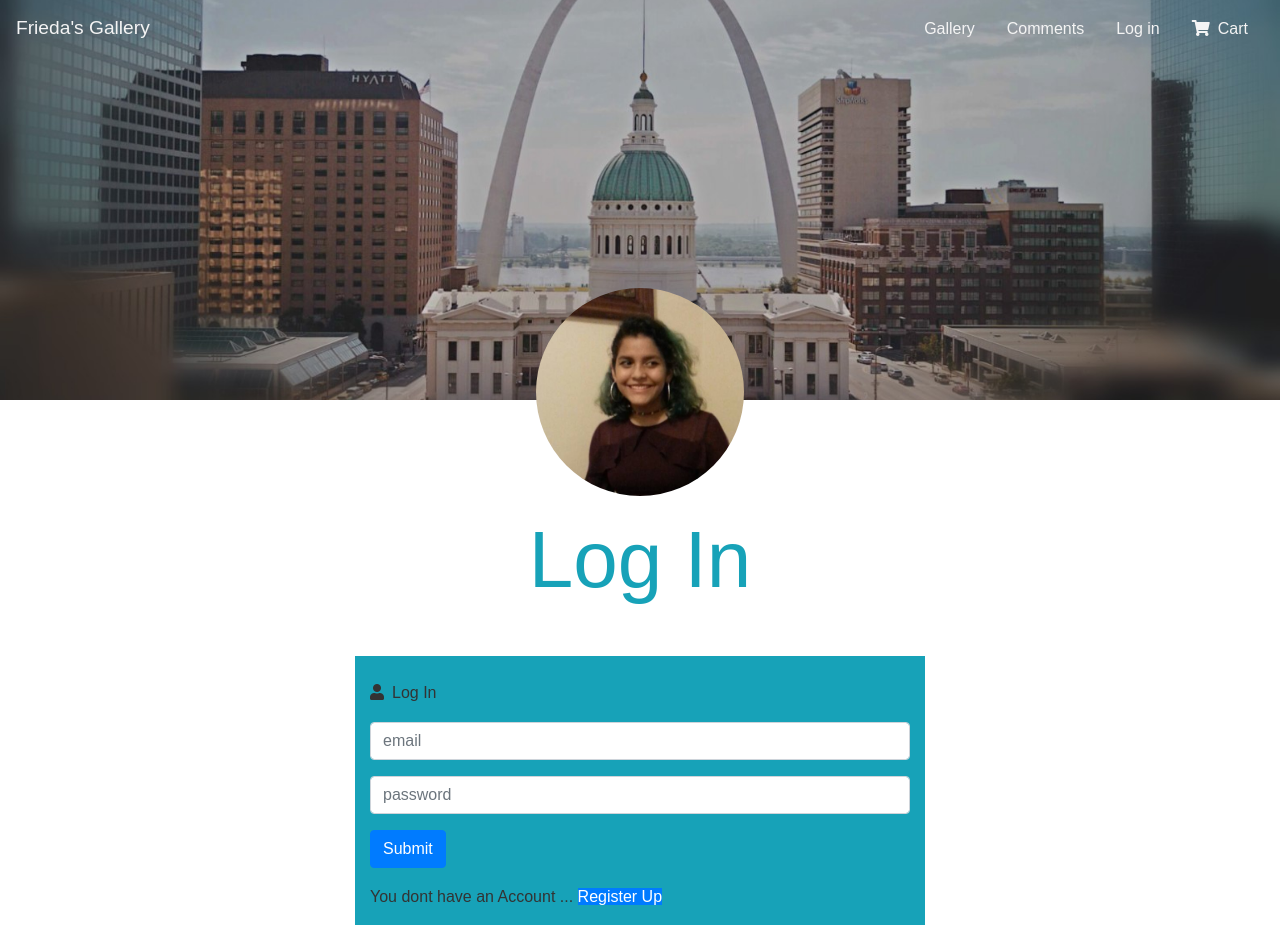
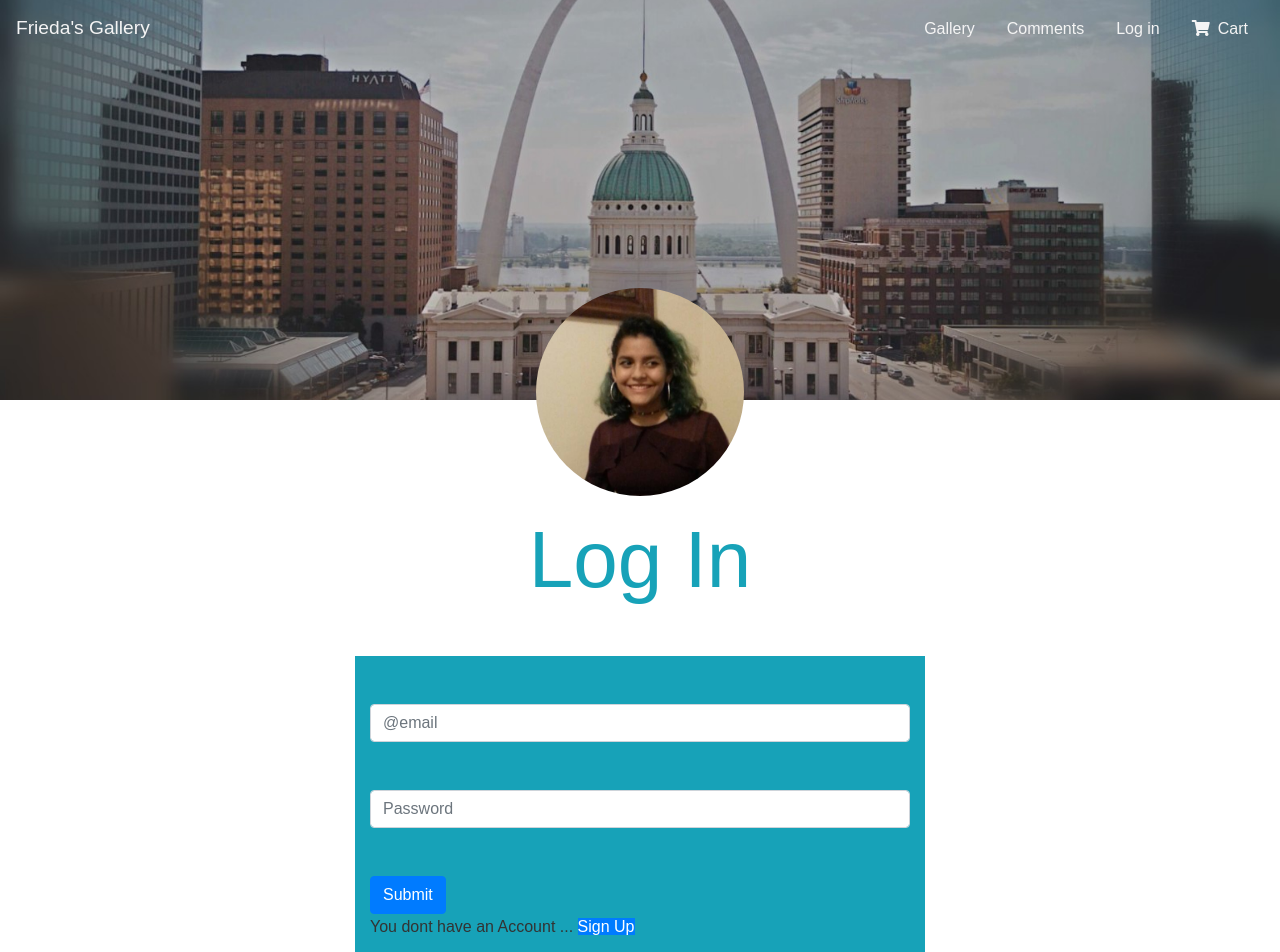
Before and after one commit to salvadorsilvajr/frieda-react-fornt-back-end, a React (Create React App) app in the folder client/: page /login in a window 1280 px wide. Shown: the top 952 px of the page. Built offline with nearby package versions, Linux system fonts and the light colour scheme; the HTML template or start-up script is replaced by a standard one.

Commit message:
login and register forms done with links L-33

```diff
--- a/client/package.json
+++ b/client/package.json
@@ -6,6 +6,7 @@
 		"@testing-library/jest-dom": "^4.2.4",
 		"@testing-library/react": "^9.5.0",
 		"@testing-library/user-event": "^7.2.1",
+		"axios": "^0.19.2",
 		"moment": "^2.27.0",
 		"react": "^16.13.1",
 		"react-dom": "^16.13.1",
--- a/client/src/components/auth/Login.js
+++ b/client/src/components/auth/Login.js
@@ -1,45 +1,88 @@
-import React, { Fragment } from 'react'
-import { Link } from 'react-router-dom'
+import React, { Fragment, useState } from "react";
+import { Link } from "react-router-dom";
+import { connect } from "react-redux";
+import { setAlert } from "../../actions/alert";
+import PropTypes from "prop-types";
 
-function Login() {
+const Login = ({ setAlert }) => {
+  const [formData, setFomrData] = useState({
+    email: "",
+    password: "",
+  });
+
+  const { email, password } = formData;
+
+  const onChange = (e) =>
+    setFomrData({ ...formData, [e.target.name]: e.target.value });
+
+  const onSubmit = (e) => {
+    e.preventDefault();
+    console.log(formData);
+  };
+
   return (
     <Fragment>
-   <container className="login">
       <h2>Log In</h2>
-      <div className="container ">
-         <div className="row">
-            <div className="col-lg-3"></div>
-            <div className="col-lg-6 commentsForm">
-               <div className="form ">
-                  <i className="fas fa-user mr-2"></i>
-                  <label for="usr">Log In</label>
-                  <div className="form-group row">
-                     <div className="col ">
-                       <input className="form-control" id="email" type="email" placeholder="email"/>
+      <div className='container '>
+        <div className='row'>
+          <div className='col-lg-3'></div>
+          <div className='col-lg-6 signupForm'>
+            <form className='form' onSubmit={(e) => onSubmit(e)}>
+              <div className='form-group row'>
+                <div className='col'>
+                  <input
+                    className='form-control'
+                    name='email'
+                    value={email}
+                    onChange={(e) => onChange(e)}
+                    type='email'
+                    placeholder='@email'
+                  />
                 </div>
               </div>
-                  <div className="form-group row">
-                     <div className="col ">
-                       <input className="form-control" id="password" type="password" placeholder="password"/>
+              <div className='form-group row'>
+                <div className='col'>
+                  <input
+                    className='form-control'
+                    name='password'
+                    value={password}
+                    onChange={(e) => onChange(e)}
+                    type='password'
+                    placeholder='Password'
+                  />
                 </div>
               </div>
-                  <div className="form-group">
-                     <div >
-                       <button type="submit" className="btn btn-primary">Submit</button>
+              <div className='form-group'>
+                <div>
+                  <button
+                    type='Submit'
+                    className='btn btn-primary'
+                    value='login'
+                  >
+                    Submit
+                  </button>
+                </div>
+                <div>
+                  <p>
+                    You dont have an Account ...{" "}
+                    <span>
+                      <Link className=' bg-primary text-white' to='/register'>
+                        Sign Up
+                      </Link>
+                    </span>
+                  </p>
                 </div>
               </div>
-                  <div>
-                     <p>You dont have an Account ...  <span><Link className=" bg-primary text-white" to="/register">Register Up</Link></span></p>
+            </form>
+          </div>
+          <div className='col-lg-3'></div>
         </div>
       </div>
-            </div>
-            <div className="col-lg-3"></div>
-         </div>
-      </div>
-   </container>
+    </Fragment>
+  );
+};
+Login.propTypes = {
+  setAlert: PropTypes.func.isRequired,
+};
 
-      </Fragment>
-   )
-}
-
-export default Login
+export default connect(null, { setAlert })(Login);
--- a/client/src/components/auth/Register.js
+++ b/client/src/components/auth/Register.js
@@ -1,77 +1,138 @@
-import React, {Fragment, useState} from 'react';
-import { connect } from 'react-redux';
-import { setAlert } from '../../actions/alert'
-import PropTypes from 'prop-types'
-
+import React, { Fragment, useState } from "react";
+import { Link } from "react-router-dom";
+import { connect } from "react-redux";
+import { setAlert } from "../../actions/alert";
+import PropTypes from "prop-types";
 
 const Register = ({ setAlert }) => {
   const [formData, setFomrData] = useState({
-      name: '',
-      lastname: '',
-      email: '',
-      phone: '',
-      password: '',
-      password2: ''
+    name: "",
+    lastname: "",
+    email: "",
+    phone: "",
+    password: "",
+    password2: "",
   });
 
   const { name, lastname, email, phone, password, password2 } = formData;
 
-   const onChange = e => setFomrData({ ...formData, [e.target.name]: e.target.value});
+  const onChange = (e) =>
+    setFomrData({ ...formData, [e.target.name]: e.target.value });
 
-   const onSubmit = e => {
+  const onSubmit = (e) => {
     e.preventDefault();
-      if(password !== password2) {
-         setAlert('passwords do not match','danger')
+    if (password !== password2) {
+      setAlert("passwords do not match", "danger");
     } else {
-         console.log(formData)
+      console.log(formData);
     }
-   }
+  };
 
-   return <Fragment>
+  return (
+    <Fragment>
       <h2>Register Up</h2>
-         <div className="container ">
-            <div className="row">
-               <div className="col-lg-3"></div>
-               <div className="col-lg-6 signupForm">
-                  <form className="form" onSubmit={e => onSubmit(e)}>
-                     <div className="form-group row">
-                        <div className="col-6 ">
-                           <input className="form-control" name="name" value={name} onChange={e => onChange(e)} required type="text" placeholder="Name"/>
+      <div className='container '>
+        <div className='row'>
+          <div className='col-lg-3'></div>
+          <div className='col-lg-6 signupForm'>
+            <form className='form' onSubmit={(e) => onSubmit(e)}>
+              <div className='form-group row'>
+                <div className='col-6 '>
+                  <input
+                    className='form-control'
+                    name='name'
+                    value={name}
+                    onChange={(e) => onChange(e)}
+                    type='text'
+                    placeholder='Name'
+                  />
                 </div>
-                        <div className="col ">
-                           <input className="form-control" name="lastname" value={lastname} onChange={e => onChange(e)} type="text" placeholder="Last name"/>
+                <div className='col '>
+                  <input
+                    className='form-control'
+                    name='lastname'
+                    value={lastname}
+                    onChange={(e) => onChange(e)}
+                    type='text'
+                    placeholder='Last name'
+                  />
                 </div>
               </div>
-                     <div className="form-group row">
-                        <div className="col-8 ">
-                           <input className="form-control" name="email" value={email} onChange={e => onChange(e)} required type="email" placeholder="@email"/>
+              <div className='form-group row'>
+                <div className='col-8 '>
+                  <input
+                    className='form-control'
+                    name='email'
+                    value={email}
+                    onChange={(e) => onChange(e)}
+                    type='email'
+                    placeholder='@email'
+                  />
                 </div>
-                        <div className="col ">
-                           <input className="form-control" name="phone" value={phone} onChange={e => onChange(e)} type="text" placeholder="999-999-9999"/>
+                <div className='col '>
+                  <input
+                    className='form-control'
+                    name='phone'
+                    value={phone}
+                    onChange={(e) => onChange(e)}
+                    type='text'
+                    placeholder='999-999-9999'
+                  />
                 </div>
               </div>
-                     <div className="form-group row">
-                        <div className="col-6 ">
-                           <input className="form-control" name="password" value={password} onChange={e => onChange(e)} type="password" placeholder="Password"/>
+              <div className='form-group row'>
+                <div className='col-6 '>
+                  <input
+                    className='form-control'
+                    name='password'
+                    value={password}
+                    onChange={(e) => onChange(e)}
+                    type='password'
+                    placeholder='Password'
+                  />
                 </div>
-                        <div className="col ">
-                           <input className="form-control" name="password2" value={password2} onChange={e => onChange(e)} type="password" placeholder="Confirm Password"/>
+                <div className='col '>
+                  <input
+                    className='form-control'
+                    name='password2'
+                    value={password2}
+                    onChange={(e) => onChange(e)}
+                    type='password'
+                    placeholder='Confirm Password'
+                  />
                 </div>
               </div>
-                     <div className="form-group">
-                        <div >
-                           <button type="Submit" className="btn btn-primary" value='register'>Submit</button>
+              <div className='form-group'>
+                <div>
+                  <button
+                    type='Submit'
+                    className='btn btn-primary'
+                    value='register'
+                  >
+                    Submit
+                  </button>
                 </div>
+              </div>
+              <div>
+                <p>
+                  You have an Account ...{" "}
+                  <span>
+                    <Link className=' bg-primary text-white' to='login'>
+                      Sign In
+                    </Link>
+                  </span>
+                </p>
               </div>
             </form>
           </div>
-               <div className="col-lg-3"></div>
+          <div className='col-lg-3'></div>
         </div>
       </div>
     </Fragment>
-}
+  );
+};
 Register.propTypes = {
-   setAlert: PropTypes.func.isRequired
-}
+  setAlert: PropTypes.func.isRequired,
+};
 
-export default connect(null, {setAlert})(Register)
+export default connect(null, { setAlert })(Register);
--- a/package.json
+++ b/package.json
@@ -5,7 +5,9 @@
 	"main": "server.js",
 	"scripts": {
 		"start": "node server",
-		"server": "nodemon server"
+		"server": "nodemon server",
+		"client": "npm start --prefix client",
+		"dev": "concurrently \"npm run server\" \"npm run client\""
 	},
 	"author": "Salvador Silva",
 	"license": "ISC",
```
Lines whose indentation alone changed are shown as unchanged.
